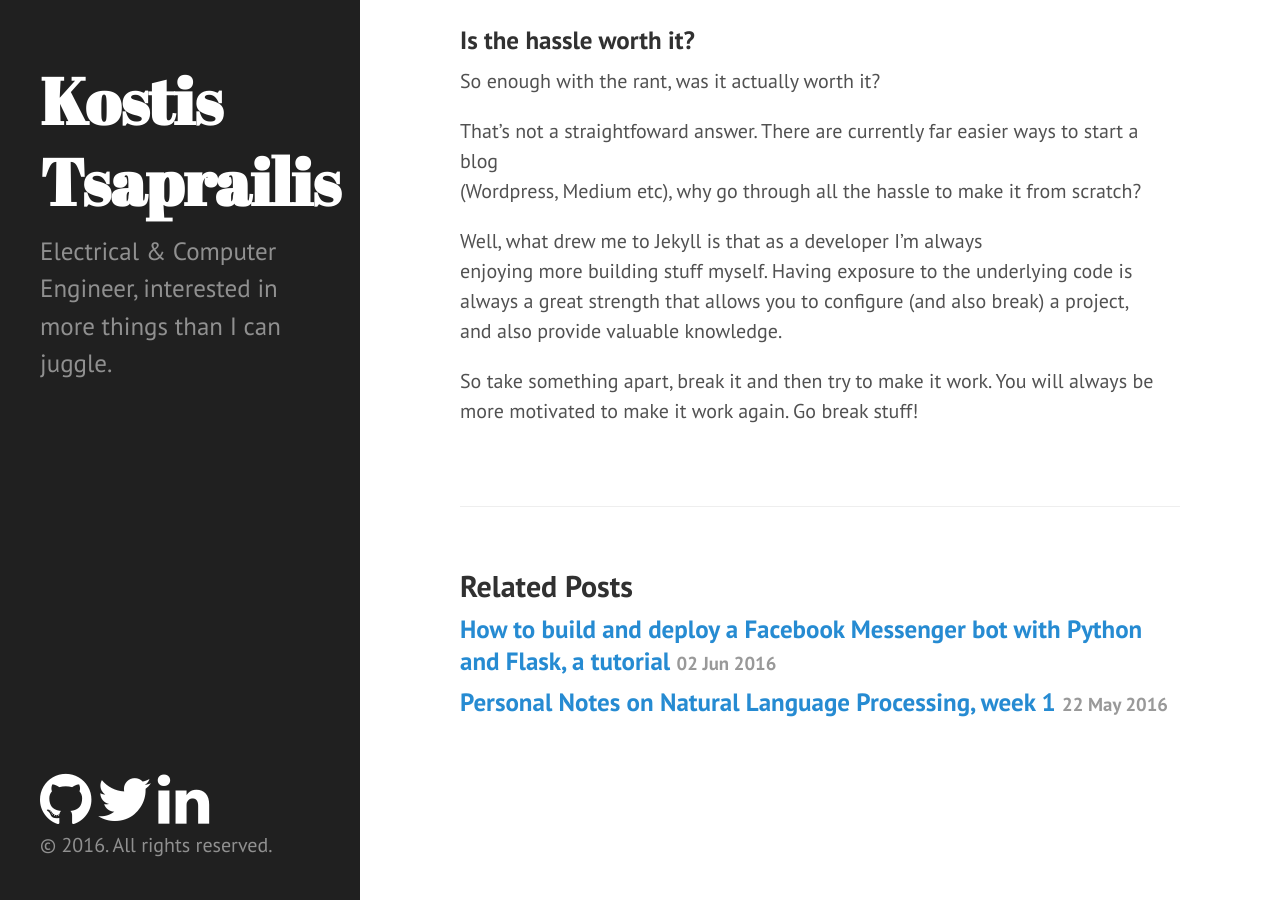
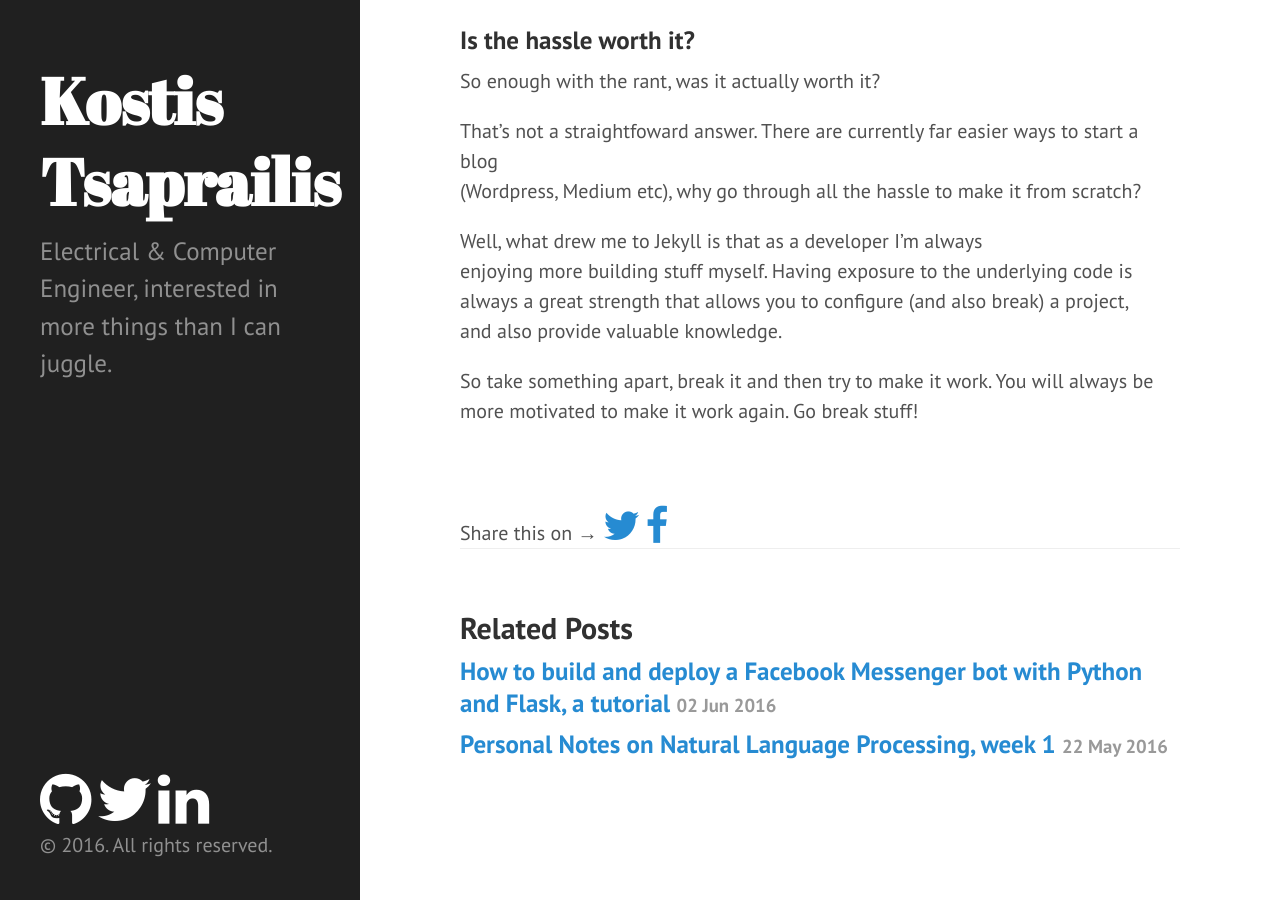
Before and after one commit to leokleist/kostistsaprailis.github.io, a Jekyll site: the page built from _posts/2016-05-08-How-to-not-make-a-blog.md, in a window 1280 px wide and 900 px high, scrolled down 2454 px. Built offline with Jekyll 4.4.1, drawn with Linux system fonts in a browser that asks for light colours; nearby versions of some CDN libraries.

Commit message:
adding social share buttons

```diff
--- /dev/null
+++ b/_includes/share-partial.html
@@ -0,0 +1,5 @@
+<div class="share-page">
+    Share this on &rarr;
+    <a href="https://twitter.com/intent/tweet?text={{ page.title }}&url={{ site.url }}{{ page.url }}&via={{ site.twitter_username }}&related={{ site.twitter_username }}" rel="nofollow" target="_blank" title="Share on Twitter"><i class="fa fa-twitter fa-2x"></i></a>
+    <a href="https://facebook.com/sharer.php?u={{ site.url }}{{ page.url }}" rel="nofollow" target="_blank" title="Share on Facebook"><i class="fa fa-facebook fa-2x"></i></a>
+</div>
--- a/_layouts/post.html
+++ b/_layouts/post.html
@@ -7,6 +7,8 @@ layout: default
   <span class="post-date">{{ page.date | date_to_string }}</span>
   {{ content }}
 </div>
+
+{% include share-partial.html %}
 
 <div class="related">
   <h2>Related Posts</h2>
```
